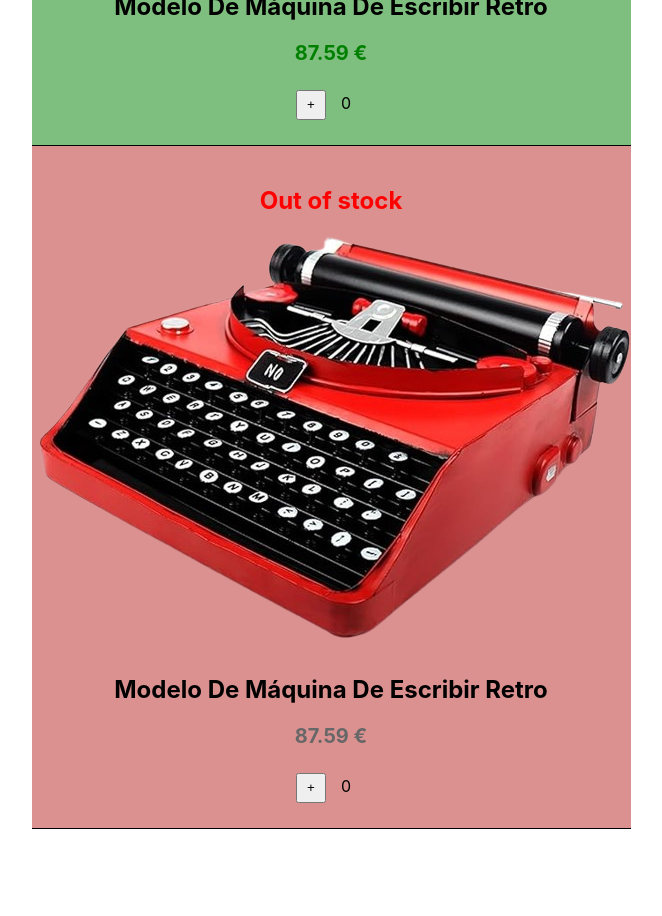
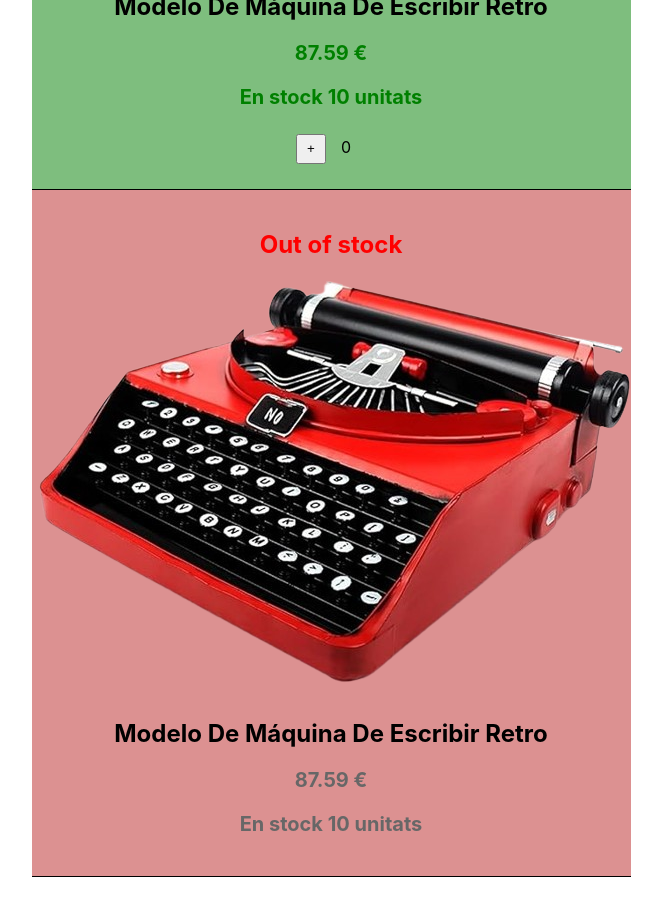
Before and after one commit to AitorSantaeugenia/PEC4_Ecommerce, an Angular app: page / in a window 1280 px wide. Shown: the part 580-1496 px from the top of the page, without its empty margins (309-971 px from the left). Built offline with nearby package versions, Linux system fonts and the light colour scheme.

Commit message:
fix(article-item.component.html): increment and decrement function with a second parameter to prevent user buying more than stock

```diff
--- a/src/app/article-item/article-item.component.html
+++ b/src/app/article-item/article-item.component.html
@@ -10,10 +10,11 @@
         <figcaption>
             <h2>{{article.name}}</h2>
             <p [ngClass]="{'OnSaleText': article.isOnSale == true, 'NotOnSaleText': article.isOnSale == false}">{{article.price}} €</p>
-            <div class="article-item-info-counter">
-                <button class="article-item-info-counter-button" (click)="incrementCounter(counter)">+</button>
+            <p [ngClass]="{'OnSaleText': article.isOnSale == true, 'NotOnSaleText': article.isOnSale == false}">En stock {{article.quantityInCart}} unitats</p>
+            <div class="article-item-info-counter" *ngIf="article.isOnSale == true">
+                <button class="article-item-info-counter-button" (click)="incrementCounter(counter, article.quantityInCart)">+</button>
                 <span id="quantity">{{counter}}</span>
-                <button class="article-item-info-counter-button" (click)="decrementCounter(counter)" *ngIf="counter>0"  >-</button>
+                <button class="article-item-info-counter-button" (click)="decrementCounter(counter, article.quantityInCart)" *ngIf="counter>0"  >-</button>
             </div>
         </figcaption>
     </div>
```
